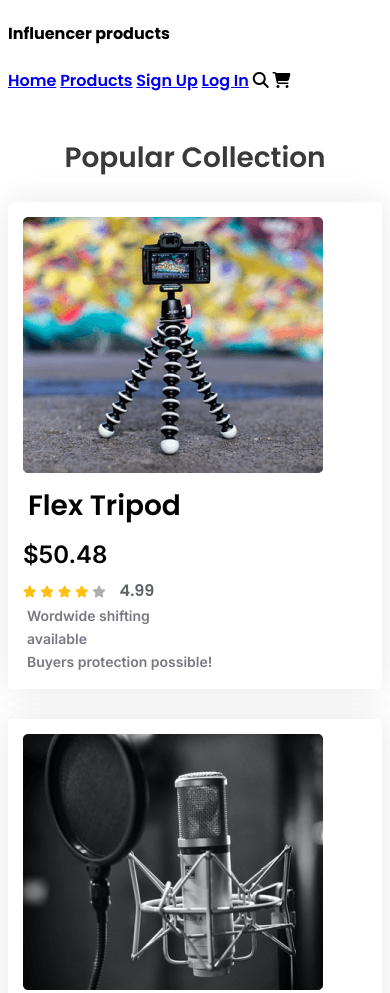
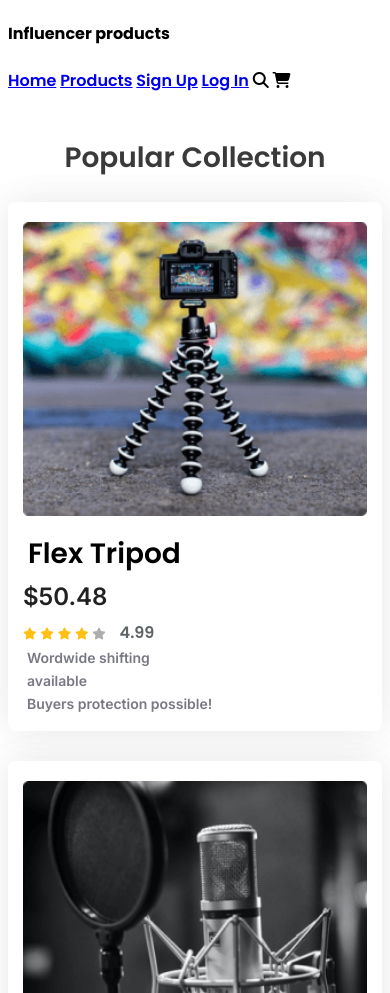
Before and after one commit to radonstark/assignment-02, a plain HTML site: page index.html in a window 390 px wide. Shown: the top 993 px of the page. Drawn offline with Linux system fonts and the light colour scheme.

Commit message:
popular collection complete

```diff
--- a/css/style.css
+++ b/css/style.css
@@ -21,7 +21,7 @@ main {
 .section-title {
   font-size: 28px;
   font-weight: 600;
-  color: rgba(58, 58, 58, 1);
+  color: #3a3a3a;
   text-align: center;
 }
 
@@ -34,29 +34,31 @@ main {
 
 .product {
   padding: 15px;
-  border-radius: 5px;
+  border-radius: 8px;
   box-shadow: 0 0 40px rgba(0, 0, 0, 0.05), 0 0 40px rgba(0, 0, 0, 0.05);
 }
 
 /* .product .product-banner img {
-  width: 300px;
-  height: 256px;
+  width: 1fr;
+  height: 1fr;
+  margin: 2px;
 } */
 
 .product-name {
   font-size: 28px;
   font-weight: 500;
   margin: 5px;
-  padding-bottom: 5px;
+  padding-bottom: 2px;
 }
 
 .product-price {
   font-family: "Inter", sans-serif;
   font-size: 24px;
   font-weight: 400;
+  color: rgba(0, 0, 0, 0.87);
   margin-top: 0;
   margin-bottom: 6px;
-  padding-top: 3px;
+  padding-top: 0;
   padding-bottom: 3px;
 }
 
@@ -106,6 +108,13 @@ main {
     width: 100%;
   }
 
+  .product .product-banner img {
+    width: 100%;
+    margin: 5px;
+    padding-left: 0;
+    margin-left: 0;
+  }
+
   .products {
     grid-template-columns: repeat(1, 1fr);
   }
@@ -120,6 +129,14 @@ main {
   .container {
     width: 100%;
   }
+
+  .product .product-banner img {
+    width: 100%;
+    margin: 5px;
+    padding-left: 0;
+    margin-left: 0;
+  }
+
   .products {
     grid-template-columns: repeat(2, 1fr);
   }
```
